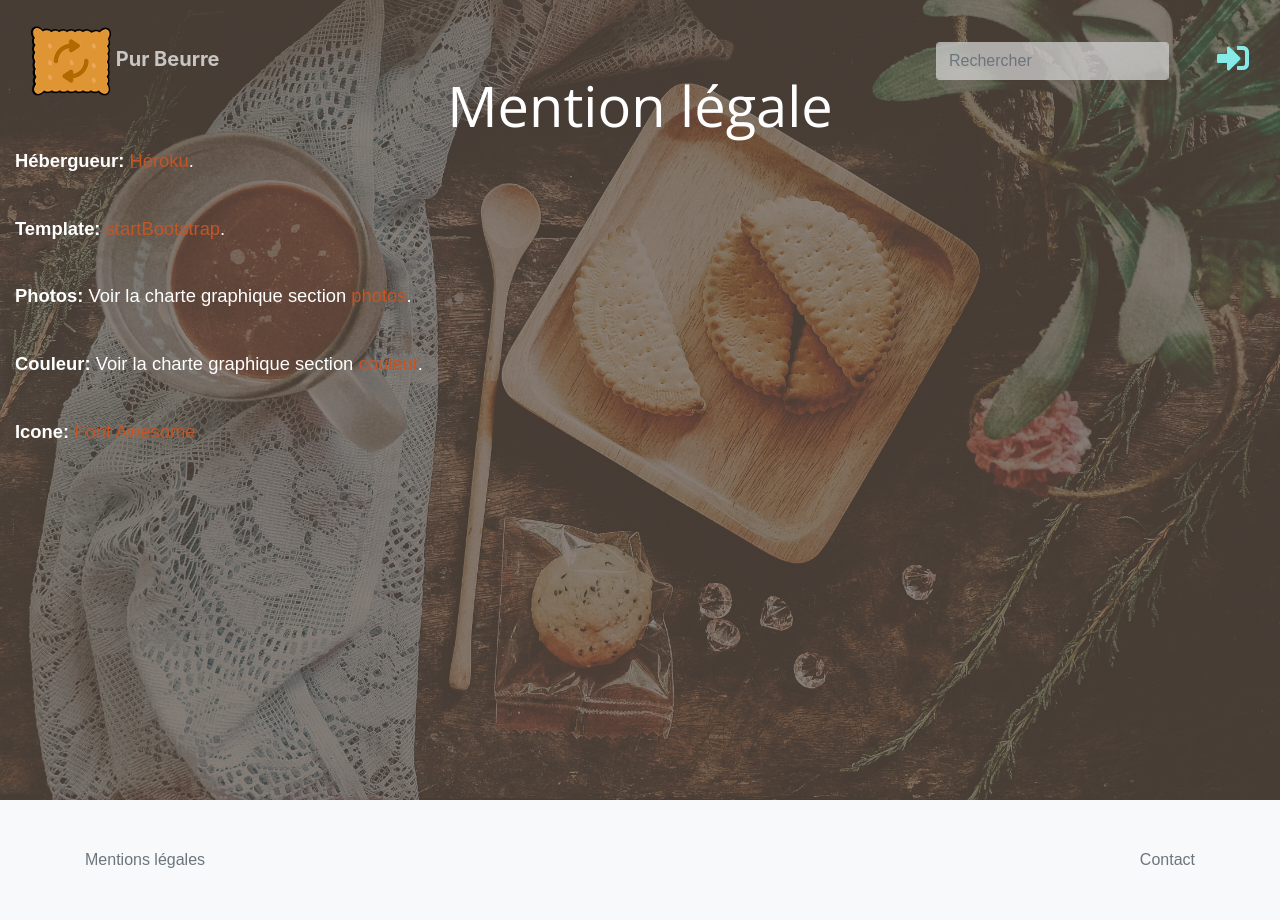
After one commit to riderflo85/purbeurrewebV2, a Django app: page /mention_legale in a window 1280 px wide. The commit adds this page. Run offline with Django 3.2, Linux system fonts and the light colour scheme; some libraries are stand-ins or nearby versions; some web fonts are replaced.

Commit message:
Ajout de la page 'mention légale'

```diff
--- a/purbeurre_project/search/templates/search/base.html
+++ b/purbeurre_project/search/templates/search/base.html
@@ -77,7 +77,7 @@
     <footer class="bg-light py-5">
         <div class="container">
             <div class="d-flex justify-content-between">
-                <a class="text-muted" href="#">Mentions légales</a>
+                <a class="text-muted" href="{% url 'search:legal_mention' %}">Mentions légales</a>
                 <a class="text-muted" href="#contact">Contact</a>
             </div>
         </div>
--- /dev/null
+++ b/purbeurre_project/search/templates/search/legal_mention.html
@@ -0,0 +1,25 @@
+{% extends 'search/base.html' %}
+{% block content %}
+
+<header class="masthead">
+    <div class="container-fluid">
+        <div class="row text-white">
+            <div class="col-12">
+                <h1 class="text-center">Mention légale</h1>
+            </div>
+            <div class="col-12">
+                <p><strong>Hébergueur: </strong><a href="https://www.heroku.com/">Héroku</a>.</p>
+                <br>
+                <p><strong>Template: </strong><a href="https://blackrockdigital.github.io/startbootstrap-creative/">startBootstrap</a>.</p>
+                <br>
+                <p><strong>Photos: </strong>Voir la charte graphique section <a href="https://company-82435.frontify.com/d/6Yy9WFJdtp8j/pur-beurre-style-guide#/langage-visuel/photographies">photos</a>.</p>
+                <br>
+                <p><strong>Couleur: </strong>Voir la charte graphique section <a href="https://company-82435.frontify.com/d/6Yy9WFJdtp8j/pur-beurre-style-guide#/elements-basiques/colors">couleur</a>.</p>
+                <br>
+                <p><strong>Icone: </strong><a href="https://fontawesome.com/">Font Awesome</a></p>
+            </div>
+        </div>
+    </div>
+</header>
+
+{% endblock content %}
--- a/purbeurre_project/search/urls.py
+++ b/purbeurre_project/search/urls.py
@@ -7,7 +7,7 @@ urlpatterns = [
     path('', views.index, name='index'),
     path('result', views.result, name='result'),
     path('food_detail/<int:pk>', views.DetailView.as_view(), name='food_detail'),
-    # path('food_detail/<int:food_id>', views.fooddetail, name='food_detail'),
+    path('mention_legale', views.legalmention, name='legal_mention'),
     path('save_food', views.savefood, name='save_food'),
     path('my_food', views.myfood, name='my_food'),
 ]
--- a/purbeurre_project/search/views.py
+++ b/purbeurre_project/search/views.py
@@ -76,3 +76,6 @@ def myfood(request):
         context['list_food'] = food_save
 
     return render(request, 'search/my_food.html', context=context)
+
+def legalmention(request):
+    return render(request, 'search/legal_mention.html')
```
